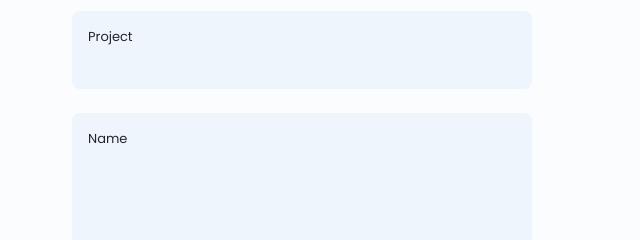
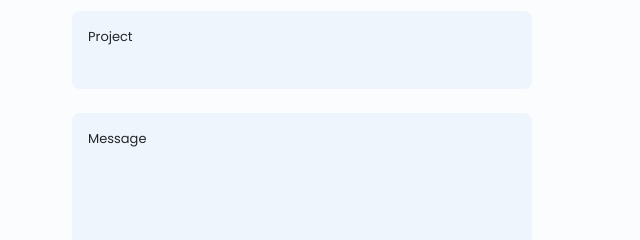
Before and after one commit to eravinash-coder/Portfolio, a plain HTML site: page index.html in a window 1280 px wide. Shown: the part 4556-4796 px from the top of the page, 492-1132 px from the left. Drawn offline with nearby package versions, Linux system fonts and the light colour scheme.

Commit message:
Update index.html

```diff
--- a/index.html
+++ b/index.html
@@ -704,7 +704,7 @@
                                         <input type="text" name="Project" class="contact__input">
                                     </div>
                                     <div class="contact__content">
-                                        <label for="" class="contact__label">Name</label>
+                                        <label for="" class="contact__label">Message</label>
                                         <textarea name="Message" id="" cols="0" rows="7" class="contact__input"></textarea>
                                     </div>
 
```
